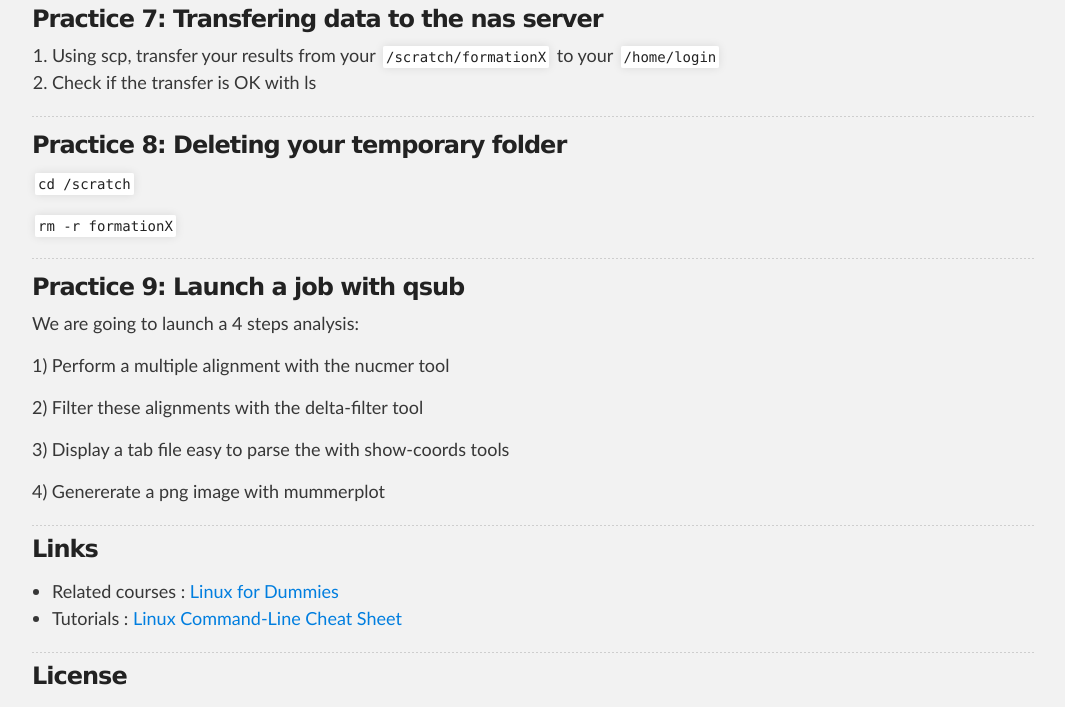
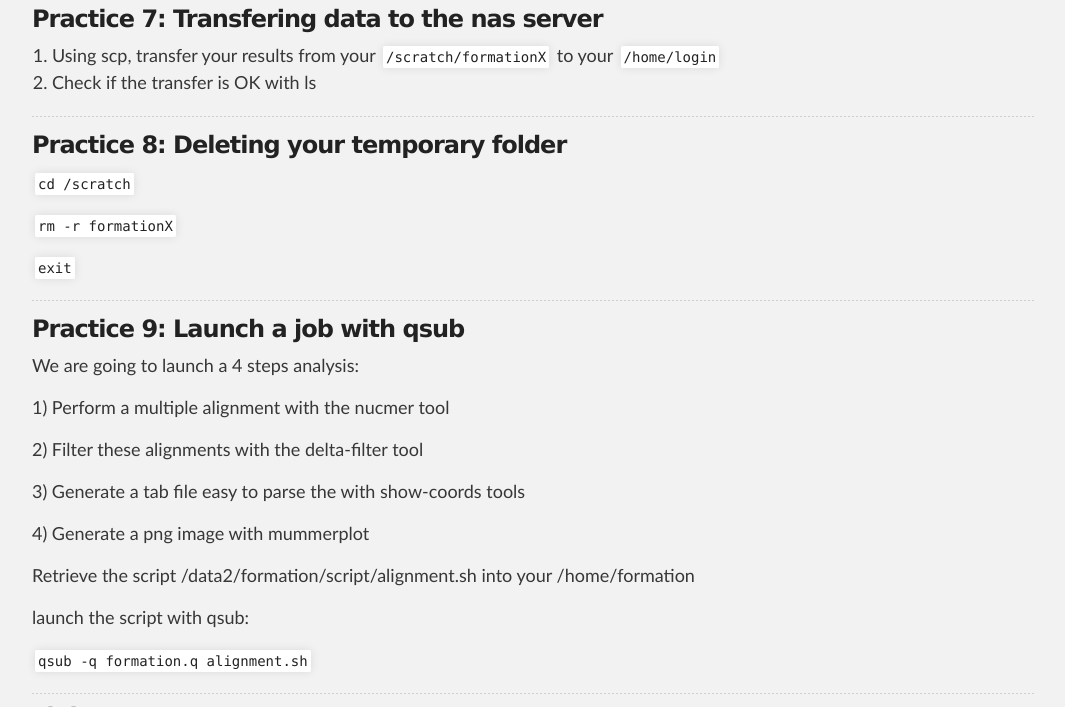
Before and after one commit to SouthGreenPlatform/trainings, a Jekyll site: the page built from _pages/hpc/hpcPractice.md, in a window 1280 px wide and 900 px high, scrolled down 4322 px, cut to the strip 0-707 px from the top of the window. Shown: the whole strip, without its empty margins (106-1171 px from the left). Built offline with Jekyll 4.4.1, drawn with Linux system fonts in a browser that asks for light colours; nearby versions of some CDN libraries.

Commit message:
Update hpcPractice.md

```diff
--- a/_pages/hpc/hpcPractice.md
+++ b/_pages/hpc/hpcPractice.md
@@ -196,6 +196,8 @@ Launch the commands
 
 `rm -r formationX`
 
+`exit`
+
  -----------------------
 <a name="practice-9"></a>
 ### Practice 9: Launch a job with qsub
@@ -206,11 +208,16 @@ We are  going to launch a 4 steps analysis:
 
 2) Filter these alignments with the delta-filter  tool
 
-3) Display a tab file easy to parse the with show-coords tools
+3) Generate a tab file easy to parse the with show-coords tools
 
-4) Genererate a png image with mummerplot
+4) Generate a png image with mummerplot
 
 
+Retrieve the script /data2/formation/script/alignment.sh into your /home/formation
+
+launch the script with qsub:
+
+`qsub -q formation.q alignment.sh`
 
 -----------------------
 
```
